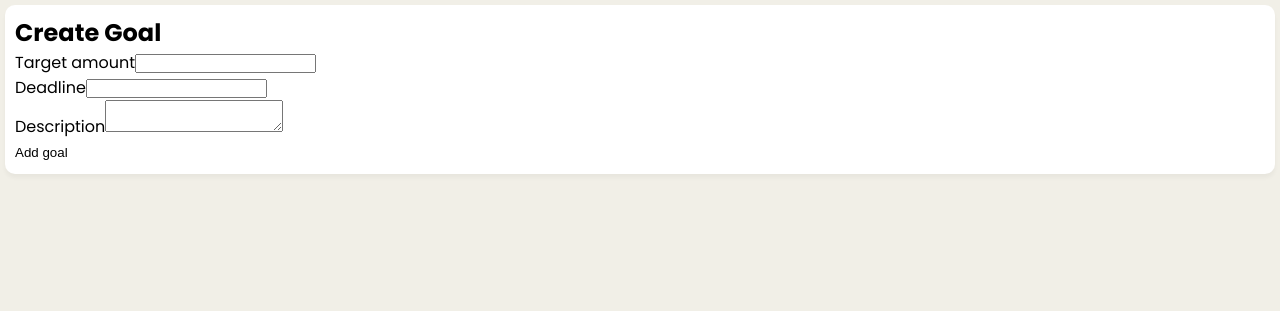
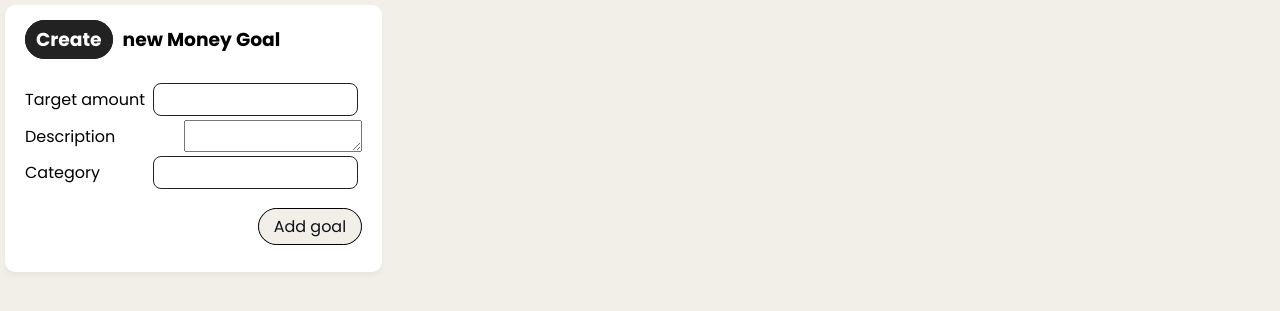
Before and after one commit to KaazDW/A3S5-ratWallet, a Symfony app: template templates/pages/newGoal.html.twig in a window 1280 px wide. Shown: the top 311 px of the page. Run offline with Twig, Linux system fonts and the light colour scheme; the template is opened without the code that fills it, so the values that code supplies are empty; form fields are guessed from the names that the template uses; some libraries are stand-ins or nearby versions.

Commit message:
[dev] 'New Goal' page style

```diff
--- a/templates/pages/newAccount.html.twig
+++ b/templates/pages/newAccount.html.twig
@@ -3,7 +3,7 @@
 {% block stylesheets %}
 <link rel="stylesheet" href="{{ asset('assets/css/pages/dashboard.css') }}">
 {% endblock %}
-<div class="addacount">
+<section class="addacount">
     <div class="element addaccountform">
         <div>
             {{ form_start(form, {'attr': {'id': 'accountFormId'} } ) }}
@@ -26,7 +26,7 @@
             {{ form_end(form) }}
         </div>
     </div>
-</div>
+</section>
 {% endblock %}
 {% block javascripts %}
     <script>
--- a/templates/pages/newGoal.html.twig
+++ b/templates/pages/newGoal.html.twig
@@ -1,22 +1,48 @@
 {% extends 'base.html.twig' %}
 
+
+
+{% block stylesheets %}
+       <link rel="stylesheet" href="{{ asset('assets/css/pages/dashboard.css') }}">
+{% endblock %}
+
 {% block body %}
-       <section class="dashboard">
-              <div class="element">
-                     <h1>{{ 'Create Goal'|trans }}</h1>
-                     {{ form_start(form) }}
-                     {{ form_row(form.targetAmount) }}
-                     {{ form_row(form.deadline) }}
-                     {{ form_row(form.description) }}
-                     <button type="submit" class="btn btn-primary">{{ 'Add goal'|trans }}</button>
-                     {{ form_end(form) }}
-              </div>
-              <div class="charts">
-                     <div id="chartGoal"></div>
+       <section class="addacount">
+              <div class="element addaccountform">
+                     <div>
+                            {{ form_start(form, {'attr': {'id': 'goalFormId'} } ) }}
+                            <h3><span style='margin-left: 0;margin-right: 10px;'>Create</span>{{ 'new Money Goal'|trans }}
+                            </h3>
+                            {{ form_row(form.targetAmount) }}
+                            <div style="display: none">
+                                   {{ form_row(form.deadline) }}
+                            </div>
+                            {{ form_row(form.description) }}
+                            {{ form_row(form.category) }}
+                            <!-- <button type="submit" class="btn btn-primary"></button> -->
+                            <div class="btn-div">
+                                   <a href="#" id="linkFormGoal" class="button button--pan">
+                                          <span>
+                                                 {{ 'Add goal'|trans }}
+                                          </span>
+                                   </a>
+                            </div>
+                            {{ form_end(form) }}
+                     </div>
               </div>
        </section>
 {% endblock %}
+{% block javascripts %}
+<script>
+       document.addEventListener('DOMContentLoaded', function () {
+              // Make the <a> link can be use like a <button type="submit"> for income an expense forms
+              let formulaireGoal = document.getElementById('goalFormId');
+              let linkGoal = document.getElementById('linkFormGoal');
 
-{% block javascripts %}
-
+              linkGoal.addEventListener('click', function (event) {
+                     event.preventDefault();
+                     formulaireGoal.submit();
+              });
+       });
+</script>
 {% endblock %}
```
